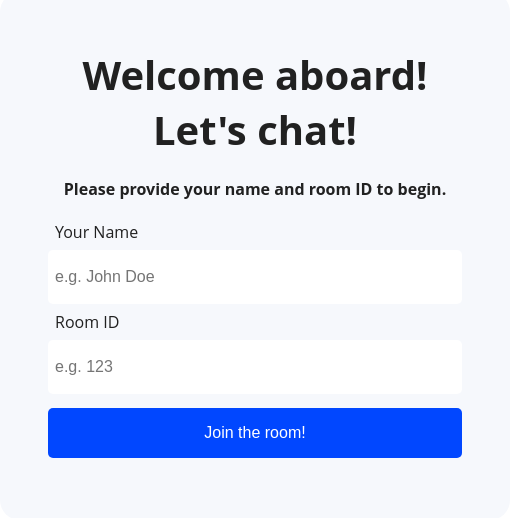
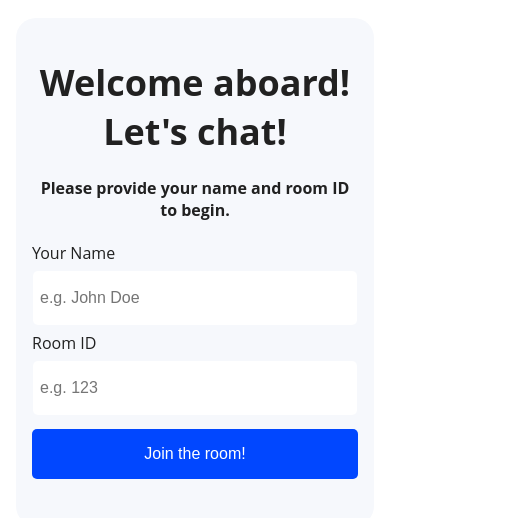
Before and after one commit to nocosharold/realtime_chat_app_client, a React (Create React App) app: page / in a window 390 px wide. Shown: the part 166-684 px from the top of the page, 510 px wide, since content can reach past the window. Built offline with nearby package versions, Linux system fonts and the light colour scheme; no server answers; the HTML template or start-up script is replaced by a standard one.

Commit message:
appliend rwd

```diff
--- a/public/index.html
+++ b/public/index.html
@@ -24,7 +24,7 @@
       work correctly both with client-side routing and a non-root public URL.
       Learn how to configure a non-root public URL by running `npm run build`.
     -->
-    <title>React App</title>
+    <title>Realtime Chat App</title>
   </head>
   <body>
     <noscript>You need to enable JavaScript to run this app.</noscript>
--- a/src/App.css
+++ b/src/App.css
@@ -13,6 +13,13 @@ body {
 }
 @import url("https://fonts.googleapis.com/css?family=Open+Sans:300,400,700");
 
+.App{
+  @media only screen and (max-width: 425px) {
+    padding: 16px;
+    width: calc(100% - 32px);
+  }
+}
+
 .joinChatContainer {
   display: flex;
   flex-direction: column;
@@ -22,11 +29,18 @@ body {
   border-radius: 20px;
   padding: 55px;
   width: 400px;
+  @media only screen and (max-width: 425px) {
+    padding: 40px 16px;
+    width: calc(100% - 32px);
+  }
 }
 
 .joinChatContainer h3 {
   font-size: 2.5rem;
   margin: 0;
+  @media only screen and (max-width: 425px) {
+    font-size: 2.25rem;
+  }
 }
 .joinChatContainer input {
   width: 100%;
@@ -37,6 +51,9 @@ body {
   padding: 5px;
   font-size: 16px;
   transition: all 0.21s ease-in-out;
+  @media only screen and (max-width: 425px) {
+    width: calc(100% - 16px);
+  }
 }
 
 .joinChatContainer label {
@@ -60,6 +77,9 @@ body {
   color: #fff;
   cursor: pointer;
   transition: all 0.21s ease-in-out;
+  @media only screen and (max-width: 425px) {
+    width: 100%;
+  }
 }
 
 .joinChatContainer button:hover {
@@ -71,6 +91,9 @@ body {
   height: 800px;
   background-color: #F6F8FC;
   border-radius: 20px;
+  @media only screen and (max-width: 425px) {
+    width: 100%;
+  }
 }
 
 .chat-window p {
@@ -196,8 +219,6 @@ body {
   padding: 0 0.7em;
   font-size: 1em;
   background-color: transparent;
-  /* border-right: 1px dotted #607d8b; */
-
   outline: none;
   font-family: "Open Sans", sans-serif;
 }
@@ -224,8 +245,6 @@ body {
 }
 
 .react-scroll-to-bottom{
-  /* content: "&darr;";
-   */
    background-color: red;
 }
 
--- a/src/App.js
+++ b/src/App.js
@@ -3,7 +3,7 @@ import io from "socket.io-client";
 import { useState } from "react";
 import Chat from "./Chat";
 
-const socket = io.connect("https://realtime-chat-app-server-y8dt.onrender.com");
+const socket = io.connect("http://localhost:3001");
 
 function App() {
 	const [username, setUsername] = useState("");
```
